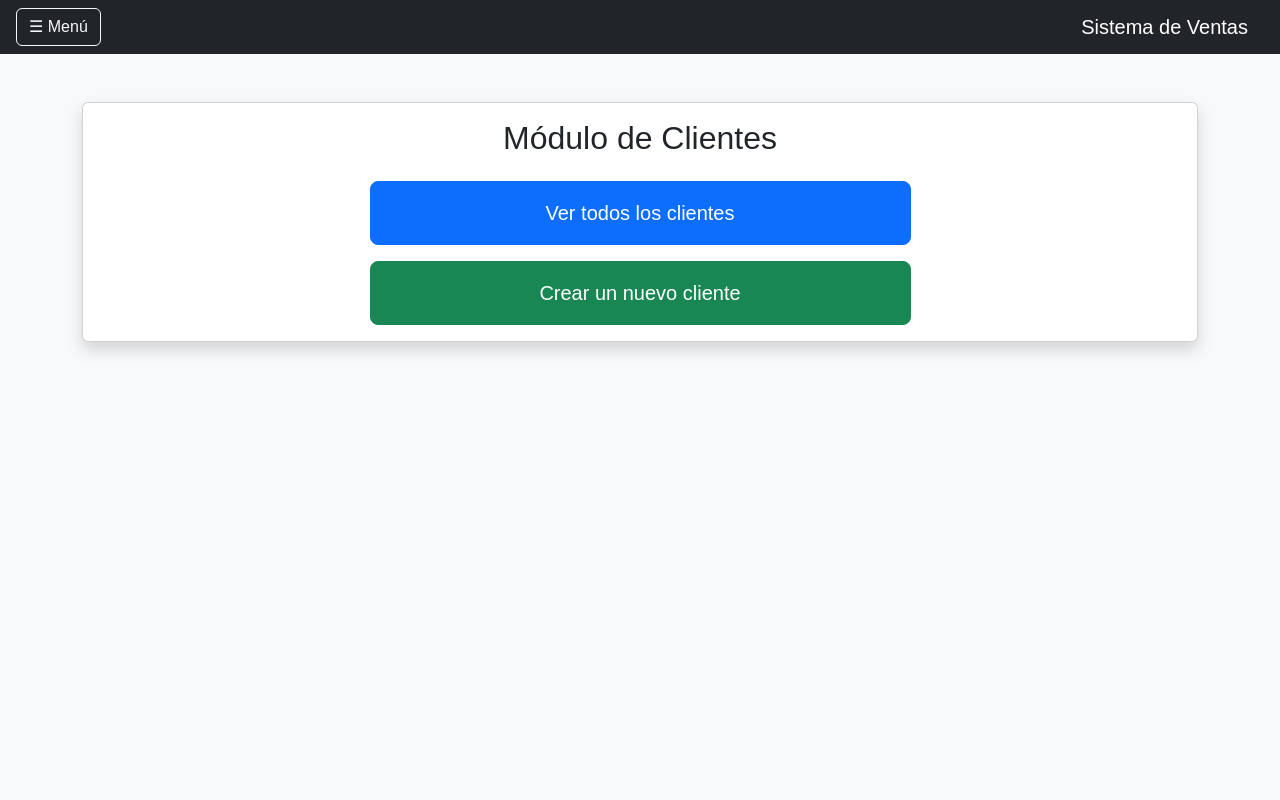
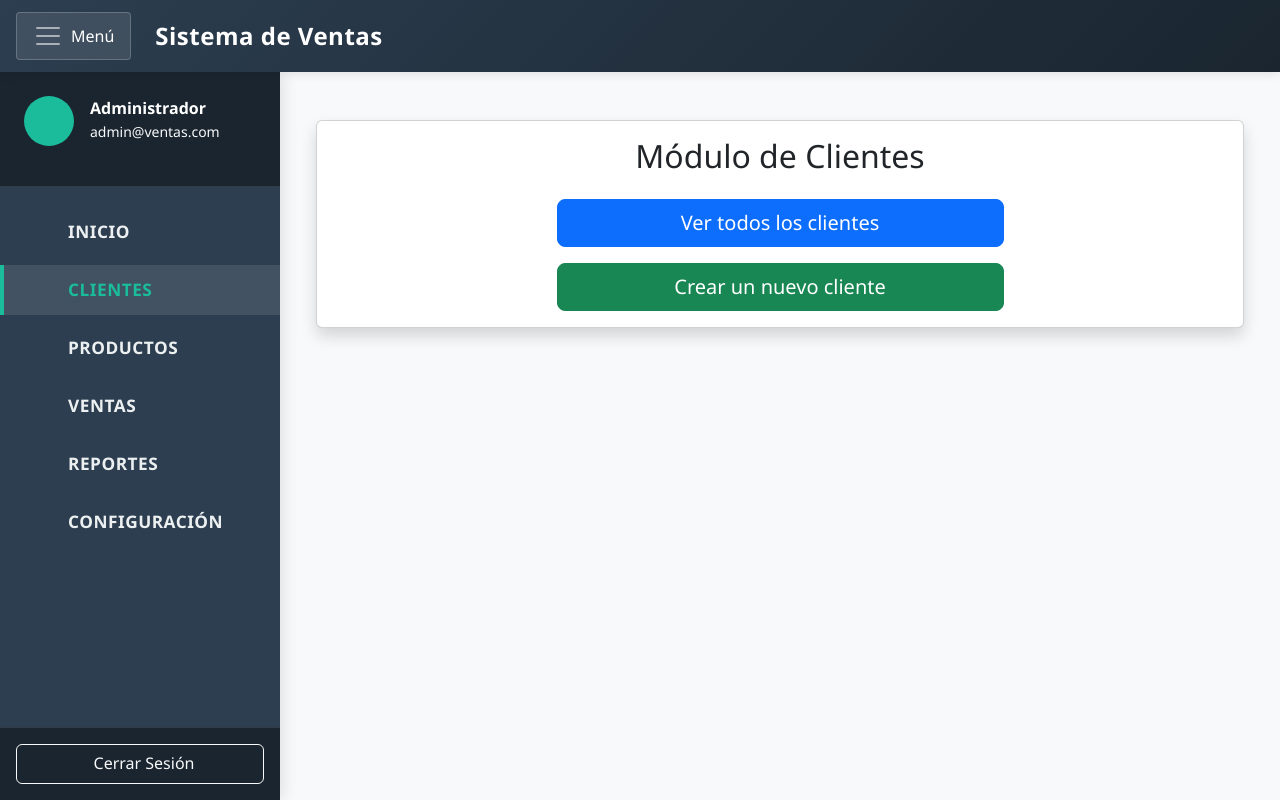
Before and after one commit to vahos30/sistemaVentasFront, a Next.js app: page /Clientes in a window 1280 px wide. Built offline with nearby package versions, Linux system fonts and the light colour scheme.

Commit message:
Se organiza el menu principal para que se ajuste a lo modulos y se crea el servicio para consumir la api de productos

```diff
--- a/src/app/components/BotonVolver.jsx
+++ b/src/app/components/BotonVolver.jsx
@@ -11,7 +11,12 @@ export default function BotonVolver({ texto = "Volver" }) {
   };
 
   return (
-    <button onClick={manejarClick} className="btn mt-3 boton-volver">
+    <button
+      onClick={manejarClick}
+      className="btn boton-volver-profesional"
+      aria-label={`Volver a la página anterior`}
+    >
+      <i className="bi bi-arrow-left-circle-fill me-2"></i>
       {texto}
     </button>
   );
--- a/src/app/globals.css
+++ b/src/app/globals.css
@@ -1,8 +1,19 @@
+/* src/app/globals.css */
 @import "tailwindcss";
 
+/* Variables y temas */
 :root {
   --background: #ffffff;
   --foreground: #171717;
+
+  --primary-color: #2c3e50;
+  --secondary-color: #3498db;
+  --accent-color: #1abc9c;
+  --dark-color: #1a252f;
+  --light-color: #ecf0f1;
+
+  --menu-width: 280px;
+  --transition-speed: 0.3s;
 }
 
 @theme inline {
@@ -19,29 +30,235 @@
   }
 }
 
+/* Estilos base */
 body {
   background: var(--background);
   color: var(--foreground);
-  font-family: Arial, Helvetica, sans-serif;
+  font-family: "Segoe UI", Tahoma, Geneva, Verdana, sans-serif;
+  overflow-x: hidden;
 }
 
-/*Estilos de botones de menu cliente*/
-.btn-lg {
-  font-size: 1.25rem;
-  padding: 1rem 1.5rem;
+/* ===== COMPONENTES PRINCIPALES ===== */
+
+/* Barra superior */
+.bg-primary-gradient {
+  background: linear-gradient(135deg, var(--primary-color), var(--dark-color));
+  box-shadow: 0 2px 10px rgba(0, 0, 0, 0.1);
+  padding: 0.75rem 1rem;
+  position: relative;
+  z-index: 1100;
 }
 
-/*Estilo boton volver*/
-.boton-volver {
-  background-color: #5bc0de; /* Celeste suave */
-  color: white;
-  border: none;
-  padding: 10px 20px;
-  font-weight: 500;
-  border-radius: 8px;
-  transition: background-color 0.3s ease;
+.navbar-brand {
+  font-size: 1.5rem;
+  letter-spacing: 0.5px;
 }
 
-.boton-volver:hover {
-  background-color: #31b0d5; /* Un poco más oscuro al pasar el mouse */
+/* Botón de menú */
+.btn-menu-toggle {
+  color: white;
+  border: 1px solid rgba(255, 255, 255, 0.2);
+  padding: 0.5rem 1rem;
+  border-radius: 4px;
+  display: flex;
+  align-items: center;
+  transition: all var(--transition-speed) ease;
+  background-color: rgba(255, 255, 255, 0.1);
+  cursor: pointer;
 }
+.btn-menu-toggle:hover {
+  background-color: rgba(255, 255, 255, 0.2);
+  transform: translateY(-1px);
+  box-shadow: 0 2px 5px rgba(0, 0, 0, 0.1);
+}
+
+.navbar-toggler-icon {
+  display: inline-flex;
+  align-items: center;
+  font-size: 1.25rem;
+}
+
+.menu-text {
+  font-weight: 500;
+  margin-left: 0.5rem;
+}
+
+/* Menú lateral */
+.menu-lateral {
+  width: var(--menu-width);
+  position: relative; /* ya no sticky, para que haga scroll */
+  background-color: var(--primary-color);
+  box-shadow: 3px 0 15px rgba(0, 0, 0, 0.1);
+  z-index: 1000;
+  display: flex;
+  flex-direction: column;
+  transition: margin-left var(--transition-speed) ease;
+}
+
+.menu-abierto {
+  margin-left: 0; /* en posición natural */
+}
+
+.menu-cerrado {
+  margin-left: calc(-1 * var(--menu-width)); /* fuera del viewport */
+}
+
+/* Cabecera del menú */
+.menu-header {
+  background-color: var(--dark-color);
+  border-bottom: 1px solid rgba(255, 255, 255, 0.1);
+  padding: 1.5rem;
+}
+
+.user-avatar {
+  width: 50px;
+  height: 50px;
+  border-radius: 50%;
+  background-color: var(--accent-color);
+  display: flex;
+  align-items: center;
+  justify-content: center;
+  color: white;
+}
+.user-avatar i {
+  font-size: 1.75rem;
+}
+
+/* Items del menú */
+.nav {
+  padding: 1rem 0;
+}
+
+.nav-item {
+  margin: 0.25rem 0;
+}
+
+.nav-link {
+  color: var(--light-color) !important;
+  padding: 0.75rem 1.5rem;
+  transition: all var(--transition-speed);
+  border-left: 4px solid transparent;
+  display: flex;
+  align-items: center;
+  text-decoration: none;
+}
+.nav-link:hover {
+  background-color: rgba(255, 255, 255, 0.05);
+  border-left: 4px solid var(--accent-color);
+  padding-left: 1.75rem;
+}
+.nav-link.active {
+  background-color: rgba(255, 255, 255, 0.1);
+  border-left: 4px solid var(--accent-color);
+  font-weight: 500;
+}
+.nav-link i {
+  transition: transform var(--transition-speed);
+  width: 24px;
+  text-align: center;
+}
+.nav-link:hover i {
+  transform: scale(1.1);
+}
+
+/* Pie del menú */
+.menu-footer {
+  border-top: 1px solid rgba(255, 255, 255, 0.1);
+  background-color: var(--dark-color);
+  padding: 1rem;
+  margin-top: auto;
+}
+
+/* Contenido principal */
+.contenido-principal {
+  flex: 1; /* ocupa todo el espacio junto al menú */
+  padding: 2rem;
+  transition: margin-left var(--transition-speed) ease;
+}
+
+/* Clases dinámicas para abrir/cerrar */
+/*
+.con-margen {
+  margin-left: var(--menu-width);
+}
+.sin-margen {
+  margin-left: 0;
+}
+*/
+
+/* ===== COMPONENTES SECUNDARIOS ===== */
+/* ... el resto de tus estilos secundarios (botones, animaciones, etc.) permanecen iguales ... */
+
+/* ===== RESPONSIVE ===== */
+@media (max-width: 768px) {
+  .menu-lateral {
+    width: 100%;
+    z-index: 1050;
+  }
+
+  .contenido-principal {
+    margin-left: 0 !important;
+    width: 100% !important;
+  }
+
+  .btn-menu-toggle .menu-text {
+    display: none;
+  }
+}
+
+/* Iconos */
+.bi {
+  vertical-align: middle;
+}
+
+/*Boton volver*/
+
+.boton-volver-profesional {
+  background: linear-gradient(
+    90deg,
+    var(--secondary-color),
+    var(--accent-color)
+  );
+  color: #fff !important;
+  border: none;
+  border-radius: 30px;
+  padding: 0.5rem 1.5rem;
+  font-weight: 500;
+  font-size: 1rem;
+  box-shadow: 0 2px 8px rgba(44, 62, 80, 0.08);
+  transition: background 0.3s, transform 0.2s;
+  display: inline-flex;
+  align-items: center;
+  gap: 0.5rem;
+}
+
+.boton-volver-profesional:hover {
+  background: linear-gradient(
+    90deg,
+    var(--accent-color),
+    var(--secondary-color)
+  );
+  color: #fff !important;
+  transform: translateY(-2px) scale(1.03);
+  box-shadow: 0 4px 16px rgba(44, 62, 80, 0.12);
+}
+
+/*Esyilos de las opciones del menu*/
+
+.nav-link span {
+  font-size: 1.08rem;
+  font-weight: 600;
+  letter-spacing: 0.5px;
+  text-transform: uppercase;
+  transition: color 0.2s;
+  color: #ecf0f1;
+}
+
+.nav-link.active span {
+  color: var(--accent-color);
+  text-shadow: 0 2px 8px rgba(26, 188, 156, 0.08);
+}
+
+.nav-link:hover span {
+  color: var(--accent-color);
+}
--- a/src/app/menuPrincipal/MenuLayout.jsx
+++ b/src/app/menuPrincipal/MenuLayout.jsx
@@ -1,49 +1,120 @@
 "use client";
 
-import React, { useState } from "react";
+import React, { useState, useEffect } from "react";
 import Link from "next/link";
+import { usePathname } from "next/navigation";
 
 export default function MenuLayout({ children }) {
-  const [isMenuOpen, setIsMenuOpen] = useState(false);
+  const [isMenuOpen, setIsMenuOpen] = useState(true);
+  const pathname = usePathname();
+
+  useEffect(() => {
+    setIsMenuOpen(true);
+  }, [pathname]);
 
   return (
     <div className="d-flex flex-column vh-100">
       {/* Barra superior */}
-      <nav className="navbar navbar-dark bg-dark px-3">
+      <nav className="navbar navbar-expand-lg navbar-dark bg-primary-gradient px-3">
         <button
-          className="btn btn-outline-light"
+          className="btn btn-menu-toggle"
           onClick={() => setIsMenuOpen(!isMenuOpen)}
+          aria-label="Toggle navigation"
         >
-          ☰ Menú
+          <span className="navbar-toggler-icon">
+            <i className="bi bi-list"></i>
+          </span>
+          <span className="ms-2 menu-text">Menú</span>
         </button>
-        <span className="navbar-brand mb-0 h1">Sistema de Ventas</span>
+
+        <div className="d-flex align-items-center ms-3">
+          <i className="bi bi-shop-window h3 text-white me-2"></i>
+          <span className="navbar-brand mb-0 h1 fw-bold">
+            Sistema de Ventas
+          </span>
+        </div>
       </nav>
 
       <div className="d-flex flex-grow-1">
         {/* Menú lateral */}
-        {isMenuOpen && (
         <div
-            className="bg-secondary text-white p-3"
-            style={{ width: "220px" }}
+          className={`bg-menu text-white p-0 menu-lateral ${
+            isMenuOpen ? "menu-abierto" : "menu-cerrado"
+          }`}
         >
+          <div className="menu-header p-4">
+            <div className="d-flex align-items-center mb-3">
+              <div className="user-avatar me-3">
+                <i className="bi bi-person-circle fs-2"></i>
+              </div>
+              <div>
+                <h6 className="mb-0 fw-bold">Administrador</h6>
+                <small className="text-light">admin@ventas.com</small>
+              </div>
+            </div>
+          </div>
+
           <ul className="nav flex-column">
             <li className="nav-item">
-                <Link className="nav-link text-white" href="/menuPrincipal">
-                  Inicio
+              <Link
+                className={`nav-link d-flex align-items-center ${
+                  pathname === "/menuPrincipal" ? "active" : ""
+                }`}
+                href="/menuPrincipal"
+              >
+                <i className="bi bi-house-door me-3 fs-5"></i>
+                <span>Inicio</span>
               </Link>
             </li>
             <li className="nav-item">
-                <Link className="nav-link text-white" href="/Clientes">
-                  Clientes
+              <Link
+                className={`nav-link d-flex align-items-center ${
+                  pathname === "/Clientes" ? "active" : ""
+                }`}
+                href="/Clientes"
+              >
+                <i className="bi bi-people me-3 fs-5"></i>
+                <span>Clientes</span>
               </Link>
             </li>
-              {/* Agrega más opciones aquí si deseas */}
+            <li className="nav-item">
+              <Link className="nav-link d-flex align-items-center" href="#">
+                <i className="bi bi-box-seam me-3 fs-5"></i>
+                <span>Productos</span>
+              </Link>
+            </li>
+            <li className="nav-item">
+              <Link className="nav-link d-flex align-items-center" href="#">
+                <i className="bi bi-receipt me-3 fs-5"></i>
+                <span>Ventas</span>
+              </Link>
+            </li>
+            <li className="nav-item">
+              <Link className="nav-link d-flex align-items-center" href="#">
+                <i className="bi bi-graph-up me-3 fs-5"></i>
+                <span>Reportes</span>
+              </Link>
+            </li>
+            <li className="nav-item">
+              <Link className="nav-link d-flex align-items-center" href="#">
+                <i className="bi bi-gear me-3 fs-5"></i>
+                <span>Configuración</span>
+              </Link>
+            </li>
           </ul>
+
+          <div className="mt-auto p-3 menu-footer">
+            <button className="btn btn-outline-light w-100">
+              <i className="bi bi-box-arrow-right me-2"></i>
+              Cerrar Sesión
+            </button>
           </div>
-        )}
+        </div>
 
         {/* Contenido principal */}
-        <div className="flex-grow-1 p-4 bg-light">{children}</div>
+        <div className="flex-grow-1 p-4 bg-light contenido-principal">
+          {children}
+        </div>
       </div>
     </div>
   );
--- /dev/null
+++ b/src/app/services/productosService.jsx
@@ -0,0 +1,50 @@
+const BASE_URL = "https://localhost:7062/api/Productos";
+
+// Obtener todos los productos
+export async function obtenerProductos() {
+  const respuesta = await fetch(BASE_URL, { cache: "no-store" });
+  if (!respuesta.ok) {
+    throw new Error("Error al obtener los productos");
+  }
+  return await respuesta.json();
+}
+
+// Crear un nuevo producto
+export async function crearProducto(producto) {
+  const respuesta = await fetch(BASE_URL, {
+    method: "POST",
+    headers: {
+      "Content-Type": "application/json",
+    },
+    body: JSON.stringify(producto),
+  });
+  if (!respuesta.ok) {
+    throw new Error("Error al crear el producto");
+  }
+  return await respuesta.json();
+}
+
+// Actualizar un producto existente
+export async function actualizarProducto(id, producto) {
+  const respuesta = await fetch(`${BASE_URL}/${id}`, {
+    method: "PUT",
+    headers: {
+      "Content-Type": "application/json",
+    },
+    body: JSON.stringify(producto),
+  });
+  if (!respuesta.ok) {
+    throw new Error("Error al actualizar el producto");
+  }
+  return await respuesta.json();
+}
+
+// Eliminar un producto
+export async function eliminarProducto(id) {
+  const respuesta = await fetch(`${BASE_URL}/${id}`, {
+    method: "DELETE",
+  });
+  if (!respuesta.ok) {
+    throw new Error("Error al eliminar el producto");
+  }
+}
```
Lines whose indentation alone changed are shown as unchanged.
